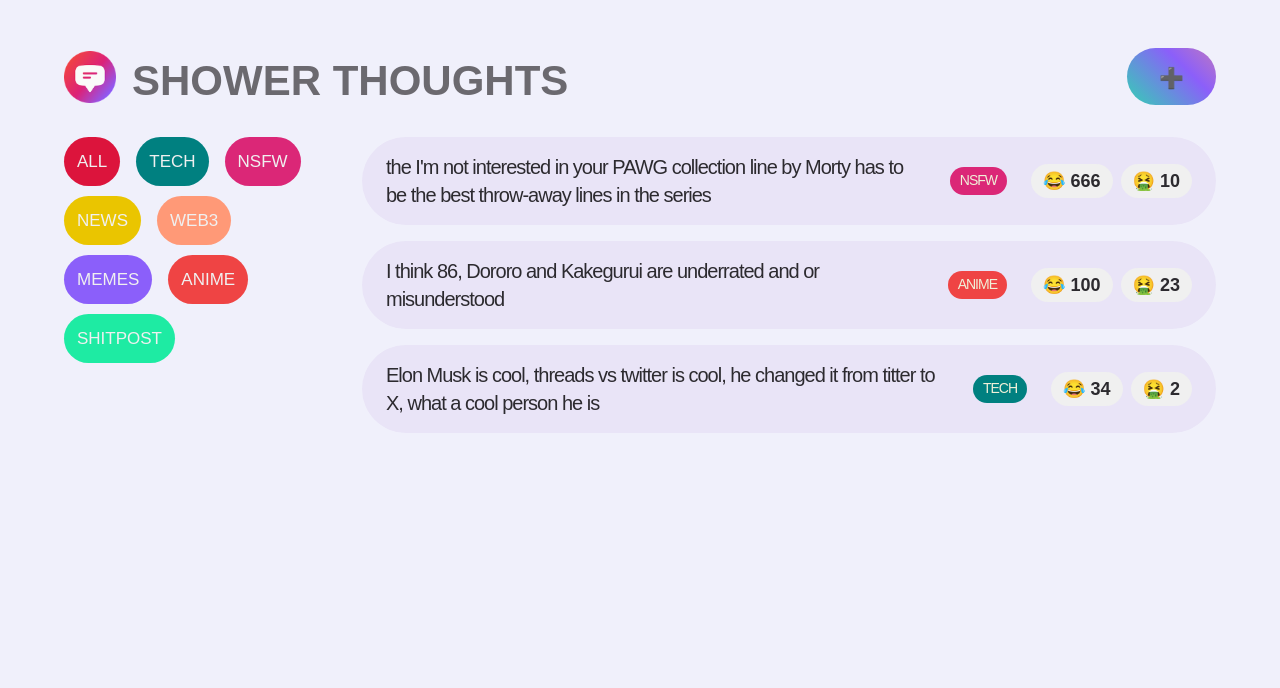
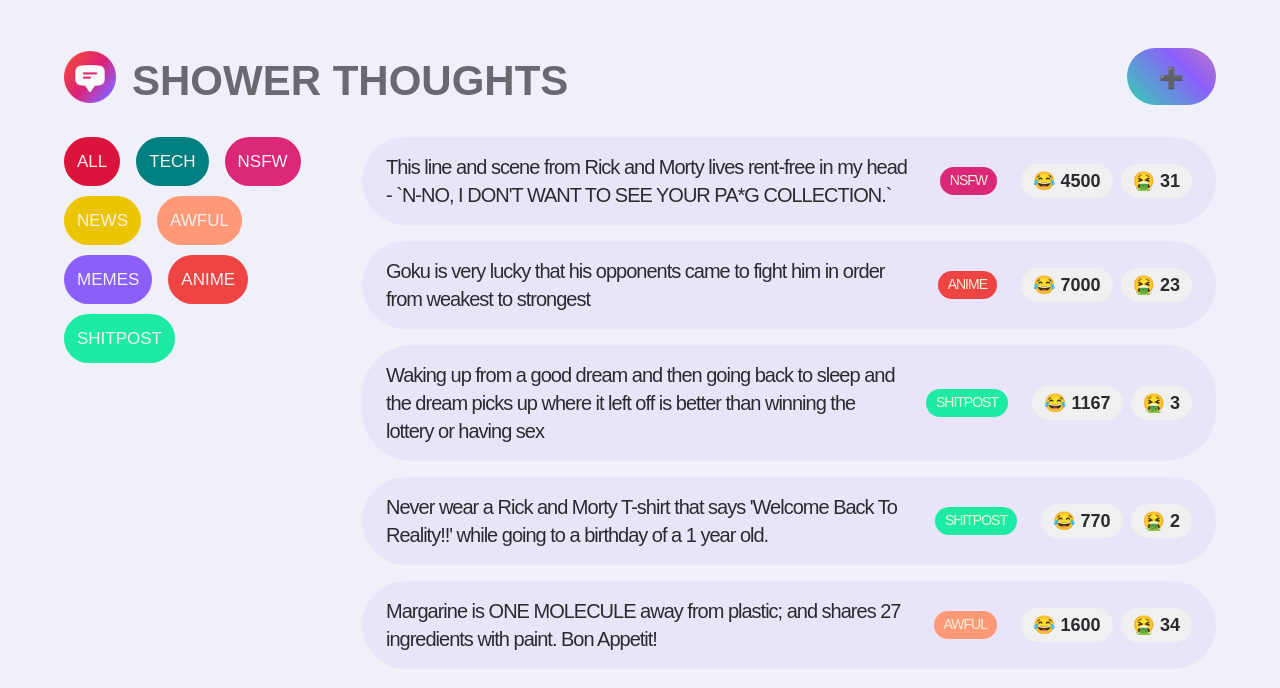
Before and after one commit to x0bd/shower-thoughts-app, a React (Vite) app: page / in a window 1280 px wide. Shown: the top 688 px of the page. Built offline with nearby package versions, Linux system fonts and the light colour scheme.

Commit message:
added more placeholder shower thoughts

```diff
--- a/src/App.jsx
+++ b/src/App.jsx
@@ -9,7 +9,7 @@ const CATEGORIES = [
 	{ name: "tech", color: "#008080" },
 	{ name: "nsfw", color: "#db2777" },
 	{ name: "news", color: "#eac500" },
-	{ name: "web3", color: "#f97" },
+	{ name: "awful", color: "#f97" },
 	{ name: "memes", color: "#8b5ffa" },
 	{ name: "anime", color: "#ef4444" },
 	{ name: "shitpost", color: "#1eeba3" },
@@ -18,29 +18,47 @@ const CATEGORIES = [
 const initialFacts = [
 	{
 		id: 1,
-		text: "the I'm not interested in your PAWG collection line by Morty has to be the best throw-away lines in the series",
+		text: "This line and scene from Rick and Morty lives rent-free in my head - `N-NO, I DON'T WANT TO SEE YOUR PA*G COLLECTION.`",
 		source: "http://example.com",
 		category: "nsfw",
-		upVotes: 666,
-		downVotes: 10,
+		upVotes: 4500,
+		downVotes: 31,
 		createdIn: 2022,
 	},
 	{
 		id: 2,
-		text: "I think 86, Dororo and Kakegurui are underrated and or misunderstood ",
+		text: "Goku is very lucky that his opponents came to fight him in order from weakest to strongest",
 		source: "http://example.com",
 		category: "anime",
-		upVotes: 100,
+		upVotes: 7000,
 		downVotes: 23,
-		createdIn: 2019,
+		createdIn: 2023,
 	},
 	{
 		id: 3,
-		text: "Elon Musk is cool, threads vs twitter is cool, he changed it from titter to X, what a cool person he is",
+		text: "Waking up from a good dream and then going back to sleep and the dream picks up where it left off is better than winning the lottery or having sex ",
 		source: "http://example.com",
-		category: "tech",
-		upVotes: 34,
+		category: "shitpost",
+		upVotes: 1167,
+		downVotes: 3,
+		createdIn: 2023,
+	},
+	{
+		id: 4,
+		text: "Never wear a Rick and Morty T-shirt that says 'Welcome Back To Reality!!' while going to a birthday of a 1 year old.",
+		source: "http://example.com",
+		category: "shitpost",
+		upVotes: 770,
 		downVotes: 2,
+		createdIn: 2023,
+	},
+	{
+		id: 5,
+		text: "Margarine is ONE MOLECULE away from plastic; and shares 27 ingredients with paint. Bon Appetit!",
+		source: "http://example.com",
+		category: "awful",
+		upVotes: 1600,
+		downVotes: 34,
 		createdIn: 2023,
 	},
 ];
```
Also changed, not shown: 1 other file (tests, documents, lock files or other folders).
